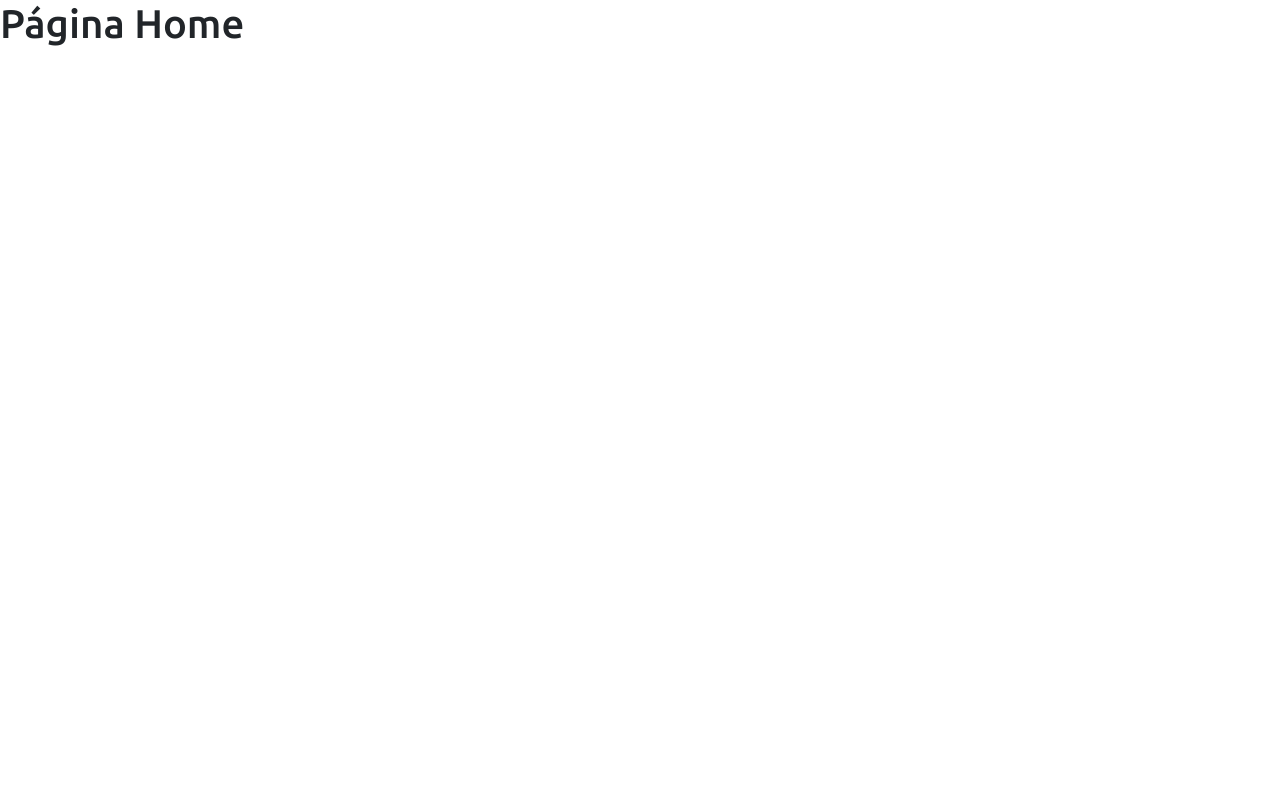
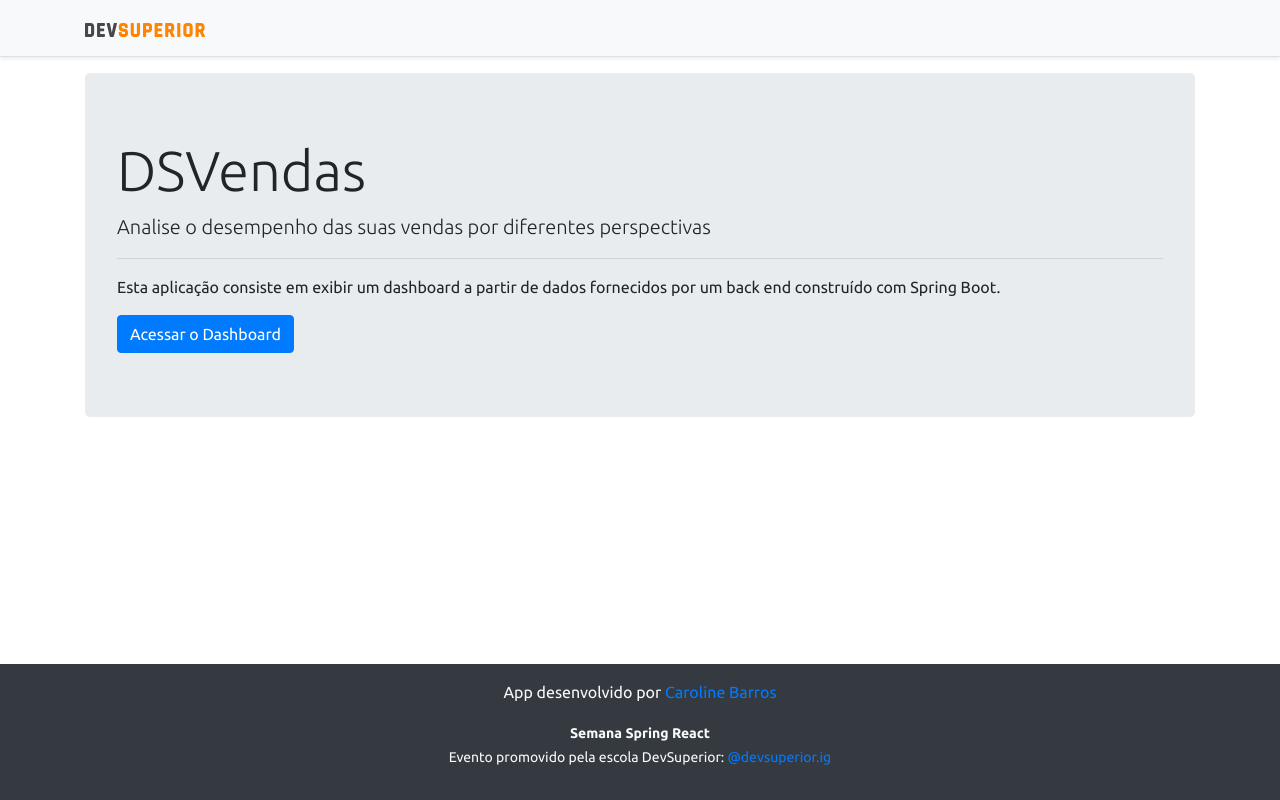
Before and after one commit to carollinebarros/projeto-sds3, a React (Create React App) app in the folder frontend/: page / in a window 1280 px wide. Built offline with nearby package versions, Linux system fonts and the light colour scheme.

Commit message:
Home, navigation

```diff
--- a/frontend/src/components/NavBar/index.tsx
+++ b/frontend/src/components/NavBar/index.tsx
@@ -1,11 +1,14 @@
 import ImgDsDark from 'assets/img/ds-dark.svg';
+import { Link } from 'react-router-dom';
 
 const NavBar = () => {
     return (
         <div className="d-flex flex-column flex-md-row align-items-center p-3 px-md-4 mb-3 bg-light border-bottom shadow-sm">
             <div className="container">
                 <nav className="my-2 my-md-0 mr-md-3">
-                    <img src={ImgDsDark} alt="DevSuperior" width="120" />
+                    <Link to="/">
+                        <img src={ImgDsDark} alt="DevSuperior" width="120" />
+                    </Link>
                 </nav>
             </div>
         </div>
--- a/frontend/src/pages/Dashboard/index.tsx
+++ b/frontend/src/pages/Dashboard/index.tsx
@@ -5,8 +5,8 @@
 import NavBar from "components/NavBar";
 
 const Dashboard = () => {
-    return (
-        <>
+  return (
+    <>
       <NavBar />
       <div className="container">
         <h1 className="text-primary py-3"> DashBoard de Vendas </h1>
@@ -31,7 +31,7 @@
       <Footer />
     </>
 
-    );
+  );
 }
 
 export default Dashboard;
--- a/frontend/src/pages/Home/index.tsx
+++ b/frontend/src/pages/Home/index.tsx
@@ -1,9 +1,24 @@
+import Footer from "components/Footer";
+import NavBar from "components/NavBar";
+import { Link } from "react-router-dom";
 
 const Home = () => {
     return (
-        <div>
-            <h1>Página Home</h1>
+        <>
+        <NavBar />
+        <div className="container">
+            <div className="jumbotron">
+                <h1 className="display-4">DSVendas</h1>
+                <p className="lead">Analise o desempenho das suas vendas por diferentes perspectivas</p>
+                <hr />
+                <p>Esta aplicação consiste em exibir um dashboard a partir de dados fornecidos por um back end construído com Spring Boot.</p>
+            <Link className="btn btn-primary btn-1g" to="/dashboard">
+            Acessar o Dashboard
+            </Link>
+            </div>
         </div>
+        <Footer />
+        </>
     );
 }
 
```
